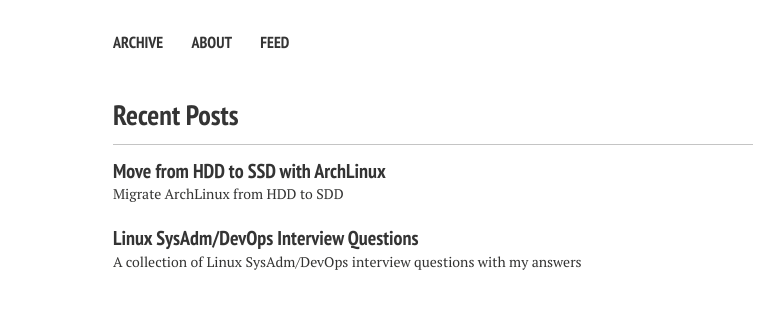
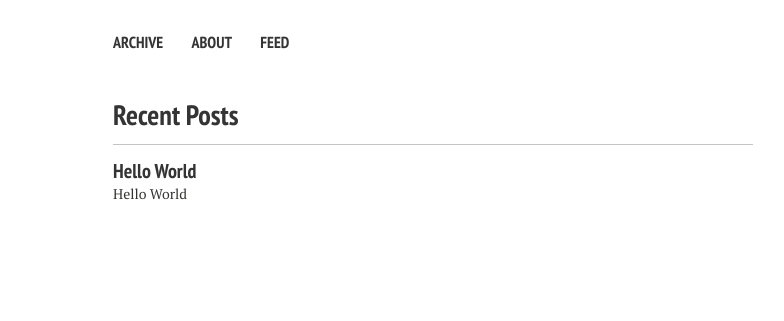
Before and after one commit to glows/4lou, a plain HTML site: page index.html in a window 1280 px wide. Shown: the top 321 px of the page, 207-991 px from the left. Drawn offline with nearby package versions, Linux system fonts and the light colour scheme.

Commit message:
chang front end 01

```diff
--- a/index.html
+++ b/index.html
@@ -118,8 +118,8 @@
 
 <h3>4lou</h3>
 <p>Totally not a hacker</p>
-<a href="mailto:ekoz@protonmail.com" class="author-widgets" target="_blank"><i class="fa fa-fw fa-envelope-square"></i> Email</a>
-<a href="http://twitter.com/glows" class="author-widgets" target="_blank"><i class="fa fa-fw fa-tw-square"></i> Twitter</a>
+<a href="mailto:sunlie@gmail.com" class="author-widgets" target="_blank"><i class="fa fa-fw fa-envelope-square"></i> Email</a>
+<a href="http://twitter.com/saphylie" class="author-widgets" target="_blank"><i class="fa fa-fw fa-tw-square"></i> Twitter</a>
 
 
 
@@ -142,21 +142,14 @@
 
     <article>
 
-        <h2><a href="https://glows.github.io/4lou/2016/04/04/move-from-hdd-to-ssd-with-archlinux/" title="Move from HDD to SSD with ArchLinux">Move from HDD to SSD with ArchLinux</a></h2>
-        <p>Migrate ArchLinux from HDD to SDD
+        <h2><a href="https://glows.github.io/4lou/">Hello World</a></h2>
+        <p>Hello World
 
 </p>
 
     </article>
 
-    <article>
 
-        <h2><a href="https://glows.github.io/4lou/2016/01/22/linux-sysadm-devops-interview-questions/" title="Linux SysAdm/DevOps Interview Questions">Linux SysAdm/DevOps Interview Questions</a></h2>
-        <p>A collection of Linux SysAdm/DevOps interview questions with my answers
-
-</p>
-
-    </article>
 
 
     <!--
```
